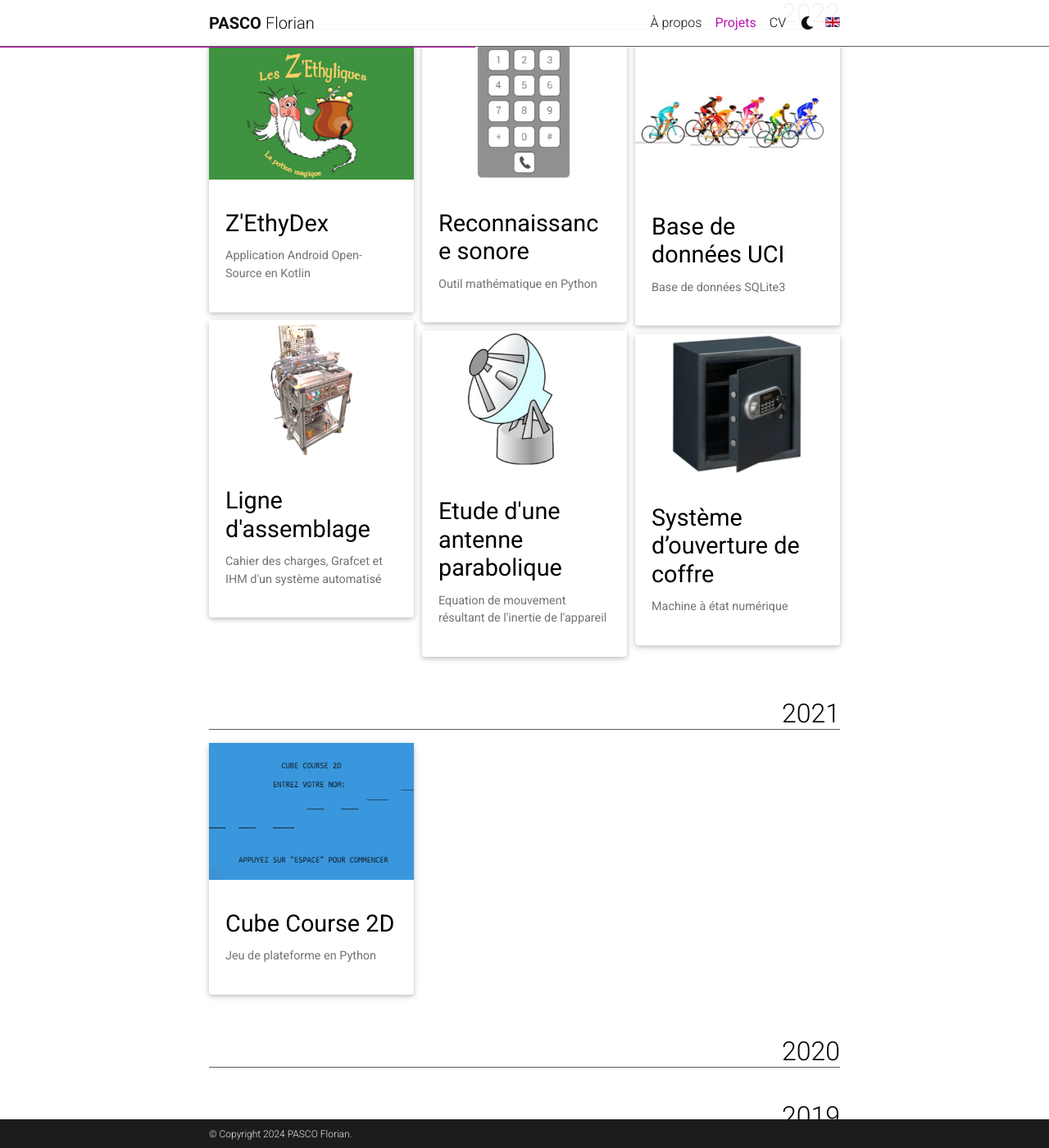
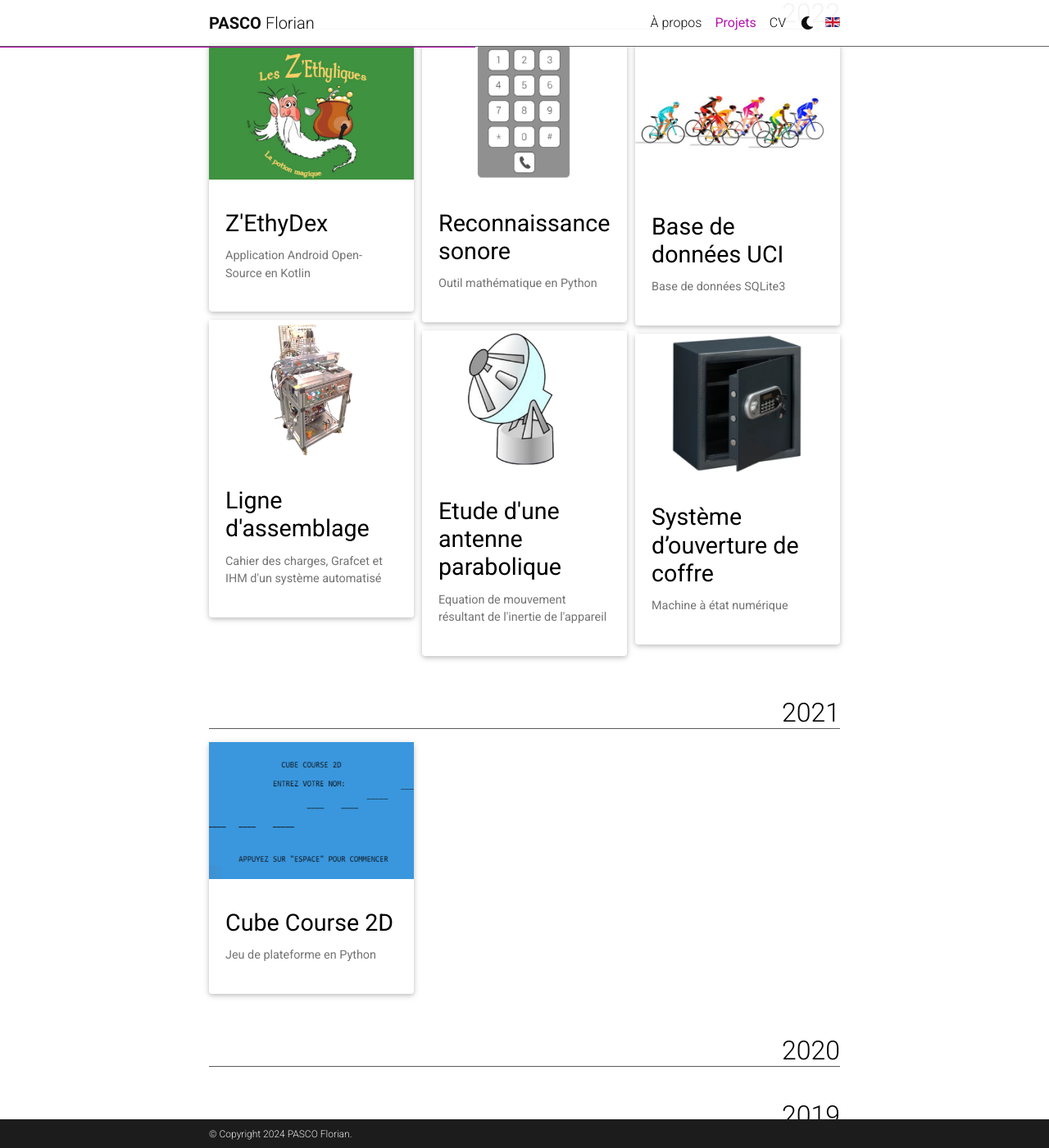
Before and after one commit to mpek29/mpek29.github.io, a Jekyll site: the page built from _pages/projects.md, in a window 1280 px wide and 1400 px high, scrolled down 384 px. Shown: the whole window at 82% size. Built offline with Jekyll 4.4.1, drawn with Linux system fonts in a browser that asks for light colours; full-size pictures stand in for the smaller copies a plugin makes; comment, search, counter and statistics services are not loaded; a style sheet for code colours, icons or effects is not loaded.

Commit message:
DTMF_code.md

```diff
--- a/_sass/_base.scss
+++ b/_sass/_base.scss
@@ -179,7 +179,7 @@
 }
 .card .card-title {
  color:var(--global-text-color);
- font-size:1.8rem;
+ font-size:1.79rem;
 }
 .card .card-item {
  width:auto;
```
